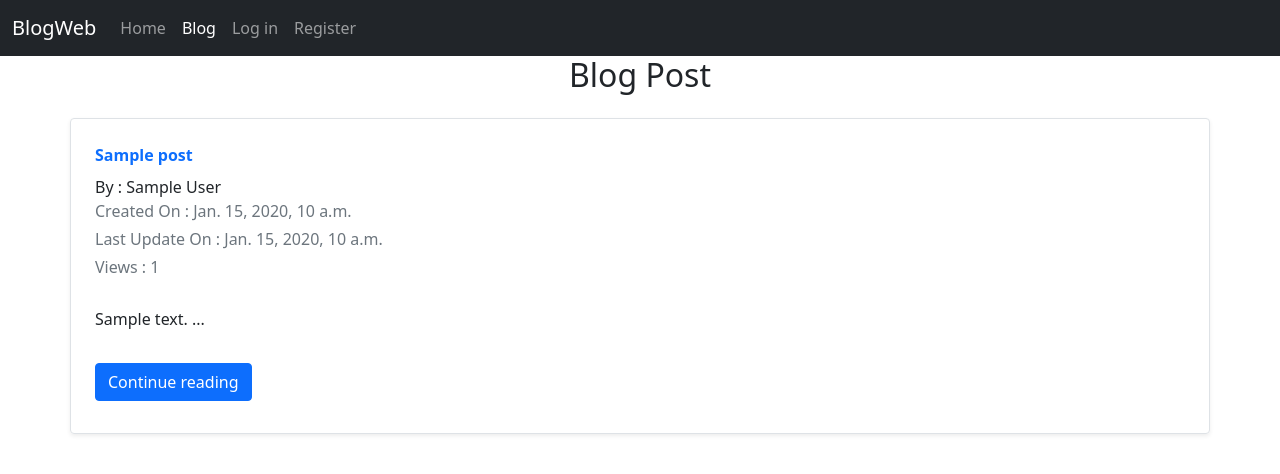
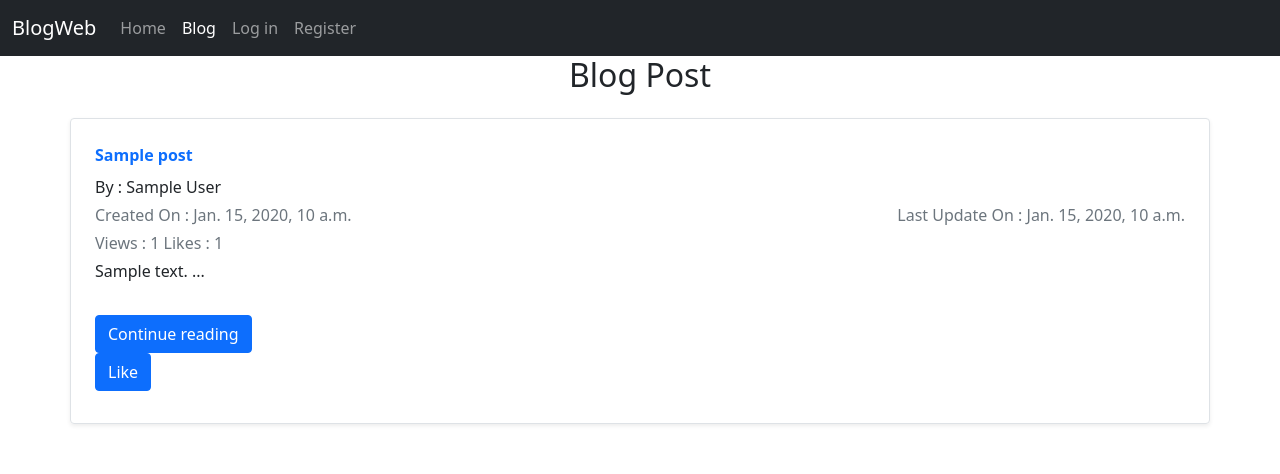
Before and after one commit to ajay-makvana/BlogWeb, a Django app: template blog/templates/blog/blog.html in a window 1280 px wide. Shown: the top 474 px of the page. Run offline with Django 3.2, Linux system fonts and the light colour scheme; the template is opened without the code that fills it: most values are stand-ins (such as "Sample title", 1, 10 or a date in 2020).

Commit message:
Like Dislike Feature costomise for all post

```diff
--- a/blog/models.py
+++ b/blog/models.py
@@ -19,6 +19,7 @@ class Post(models.Model):
     author = models.ForeignKey(User,on_delete=models.CASCADE)
     # views field for count views on blog post
     total_views = models.IntegerField(default=0)
+    likes = models.ManyToManyField(User,related_name='like')
 
     def __str__(self):
         return self.title
--- a/blog/templates/blog/blog.html
+++ b/blog/templates/blog/blog.html
@@ -1,22 +1,35 @@
 {% extends 'base.html' %}
+{% block css %}
+.articleClass:hover{
+box-shadow: 5px 0px 20px 5px grey;
+border: 0px solid grey;
+border-radius: 15px;
+}
+{% endblock %}
 {%block blog %} active {% endblock %}
 {%block body%}
 <h2 align='center'>
     Blog Post
 </h2>
 {% for post in blogposts %}
-<div class="container my-3">
+<div class="container articleClass my-3">
     <div
         class="row no-gutters border rounded overflow-hidden flex-md-row mb-4 shadow-sm h-md-250 my-4 position-relative">
         <div class="col p-4 d-flex flex-column position-static">
             <strong class="d-inline-block mb-2 text-primary">{{post.title}}</strong>
-            <div class="mb-0">By : {{post.author}}</div>
-            <div class="mb-1 text-muted">Created On : {{post.created_on}}</div>
-            <div class="mb-1 text-muted">Last Update On : {{post.updated_on}}</div>
-            <div class="mb-1 text-muted">Views : {{post.total_views}}</div><br>
+            <div class="mb-1">By : {{post.author}}</div>
+            <div class="mb-1 text-muted" style="clear: both;">
+                <div style="float: left;">Created On : {{post.created_on}}</div>
+                <div style="float: right;">Last Update On : {{post.updated_on}}</div>
+            </div>
+            <div class="mb-1 text-muted">Views : {{post.total_views}} Likes : {{post.likes.count}}</div>
             <p class="card-text mb-auto">{{post.content|safe|slice:"0:270"}} ...</p><br>
             <div class="my-2">
                 <a href="{% url 'blog:article' post.slug %}" role="button" class="btn btn-primary">Continue reading</a>
+                <form action="{% url 'users:likeDislike' post.slug %}" method="POST">
+                    {% csrf_token %}
+                    <button value="submit" role="button" class="btn btn-primary">Like</button>
+                </form>
             </div>
         </div>
     </div>
--- a/users/urls.py
+++ b/users/urls.py
@@ -20,5 +20,7 @@ urlpatterns = [
     #EditArticles
     path('my-articles/edit/<str:slugOfArticle>', views.editArticle, name='editArticle'),
     #DeleteArticle
-    path('<str:slugOfArticle>', views.deleteArticle, name='deleteArticle'),
+    path('delete/<str:slugOfArticle>', views.deleteArticle, name='deleteArticle'),
+    #LikeDislike for blog home page
+    path('likeDislike/<str:slugOfArticle>', views.likeDislike, name='likeDislike'),
 ]
```
Also changed, not shown: blog/templates/blog/article.html (+12 -4 lines), users/views.py (+11 -0 lines), blog/migrations/0012_post_likes.py (added).
